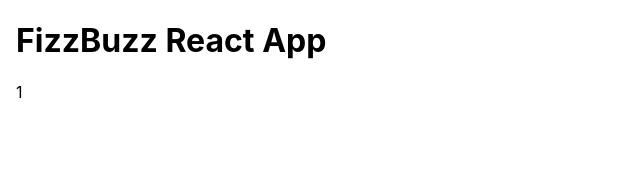
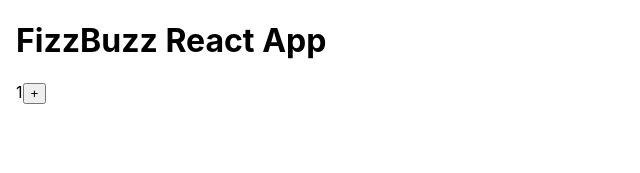
Before and after one commit to mdomeck/fizzbuzz-kata-typescript-react, a React (Create React App) app: page / in a window 1280 px wide. Shown: the top 173 px of the page, without its empty margins (0-640 px from the left). Built offline with nearby package versions, Linux system fonts and the light colour scheme.

Commit message:
renders a button that increments by 1

```diff
--- a/src/App.tsx
+++ b/src/App.tsx
@@ -9,9 +9,14 @@ function App() {
       <h1>FizzBuzz React App</h1>
       <div>
         <span>{counter}</span>
+        <button onClick={increase}>+</button>
       </div>
     </div>
   );
+
+  function increase() {
+    setCounter(count => count + 1)
+  }
 }
 
 export default App;
```
Also changed, not shown: 1 other file (tests, documents, lock files or other folders).
